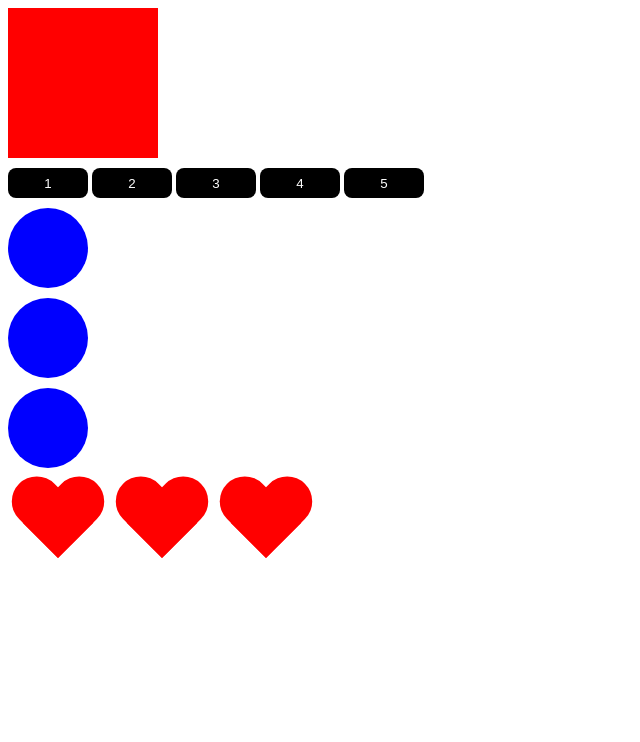
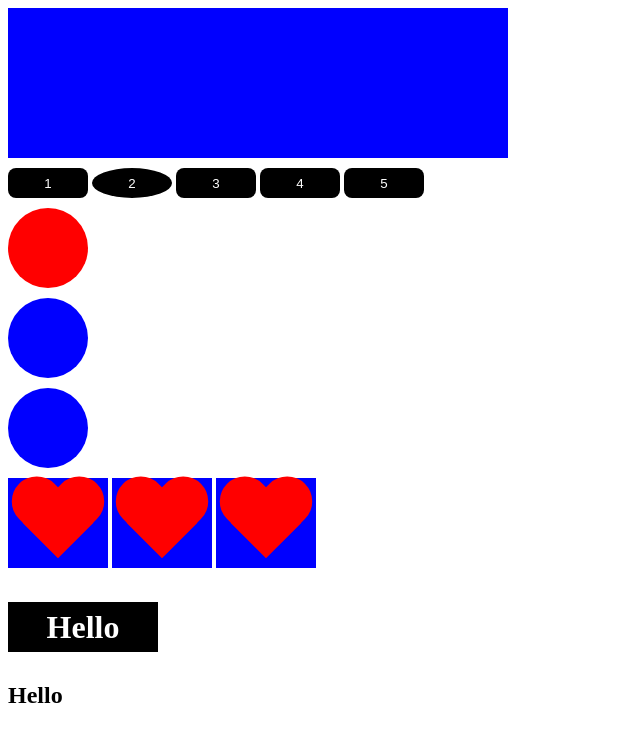
Before and after one commit to serJ1995/krasnodar, a plain HTML site: page index.html in a window 1280 px wide. Shown: the whole page, without its empty margins (0-640 px from the left). Drawn offline with Linux system fonts and the light colour scheme.

Commit message:
actions with elements on the page

```diff
--- a/script.js
+++ b/script.js
@@ -1,19 +1,44 @@
 'use strict';
 
-const box = document.getElementById('box');
-console.log(box);
+const box = document.getElementById('box'),
+      btns = document.getElementsByTagName('button'),
+      circles = document.getElementsByClassName('circle'),
+      wrapper = document.querySelector('.wrapper'),
+      hearts = wrapper.querySelectorAll('.heart'),
+      oneHeart = wrapper.querySelector('.heart');
 
+// box.style.backgroundColor = 'blue';
+// box.style.width = '500px';
+box.style.cssText = 'background-color: blue; width: 500px';
 
-const btns = document.getElementsByTagName('button');//ПОЛУЧАЕМ ТОЛЬКО ВТОРУЮ КНОПКУ  [1] после button
-console.log(btns[1]);//ВТОРОЙ ВАРИАНТ ТАКОГО ЖЕ ДЕЙСТВИЯ^
+btns[1].style.borderRadius = '100%';
+circles[0].style.backgroundColor = 'red';
 
-const circles = document.getElementsByClassName('circle');
-console.log(circles);
+// for (let i = 0; i < hearts.length; i++) {
+//       hearts[i].style.backgroundColor = 'blue';
+// }
 
-const hearts = document.querySelectorAll('.heart');
-hearts.forEach(item=>{
-  console.log(item);
-});//ПОЛУЧАЕМ ЭЛЕМЕНТЫ С УКАЗАННЫМ КЛАССОМ
+hearts.forEach(item => {
+      item.style.backgroundColor = 'blue';
+});
 
-const oneHeart = document.querySelector('.heart');// СЕЛЕКТОР ПОЗВОЛЯЕТ ПОЛУЧИТЬ ПЕРВЫЙ ЭЛЕМЕНТ НА СТРАНИЦЕ ПО ДЕРЕВУ
-console.log(oneHeart);
+const div = document.createElement('div');//СОЗДАЕМ ДИВ
+const text = document.createTextNode('Тут был я');
+
+div.classList.add('black');//ДОБАВЛЯЕМ КЛАСС К ЭЛЕМЕНТУ
+
+document.body.append(div);//ДОБАВЛЯЕМ ЭЛЕМЕНТ В КОНЕЦ СТРАНИЦЫ
+// wrapper.append(div);//ВТОРОЙ СПОСОБ (В КОНЕЦ РОДИТЕЛЯ)
+//wrapper.appendChild(div);//СТАРЫЙ МЕТОД
+// wrapper.prepend(div);//ВТОРОЙ СПОСОБ (В НАЧАЛО РОДИТЕЛЯ)
+
+//hearts[0].after(div);//ДОБАВЛЯЕМ ПОСЛЕ ОПР. ЭЛЕМЕНТА. ЕСТЬ ЕЩЕ BEFORE СООТВЕТСТВЕННО
+
+//circles[0].remove();//УДАЛЯЕМ ЭЛЕМЕНТ
+//hearts[0].replaceWith(circles[0]);//ЗАМЕНА ОДНОГО ЭЛЕМЕНТА НА ДРУГОЙ
+
+div.innerHTML = "<h1>Hello World!</h1>"; //ЧДОБАВЛЯЕМ КОД В HTML
+
+//div.textContent = "Hello";//СООТВЕТСТВЕННО ДОБАВЛЕНИЕ ТЕКСТА
+
+div.insertAdjacentHTML("afterend", "<h2>Hello</h2>");// ЗДЕСЬ 4 СПОСОБА ДОБАВЛЕНИЯ
```
Also changed, not shown: style.css (line endings or trailing spaces).
